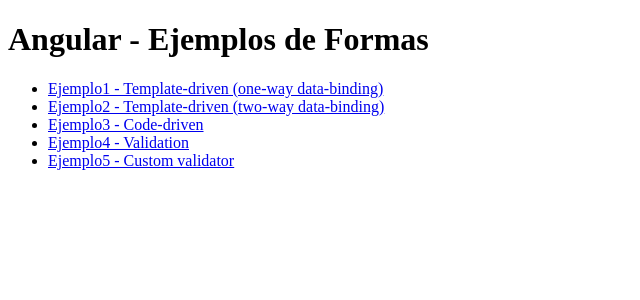
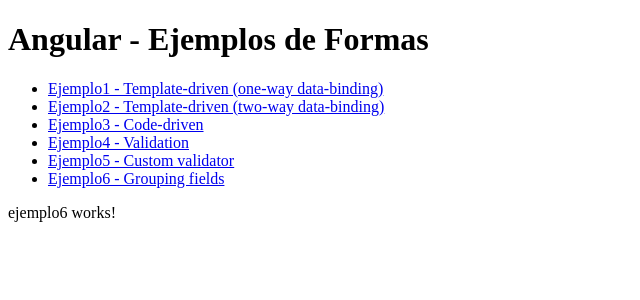
Before and after one commit to jsolisu/ng-formas, an Angular app: page /ej6 in a window 1280 px wide. Before the commit this address led to /. Shown: the top 300 px of the page, without its empty margins (0-640 px from the left). Built offline with nearby package versions, Linux system fonts and the light colour scheme.

Commit message:
Inicio ejemplo6

```diff
--- a/angular.json
+++ b/angular.json
@@ -102,5 +102,8 @@
         }
       }
     }
+  },
+  "cli": {
+    "analytics": false
   }
 }
--- a/src/app/app.component.ts
+++ b/src/app/app.component.ts
@@ -28,6 +28,10 @@
         <a [routerLink]="['/ej5']"
            routerLinkActive="router-link-active">Ejemplo5 - Custom validator</a>
       </li>
+      <li>
+        <a [routerLink]="['/ej6']"
+           routerLinkActive="router-link-active">Ejemplo6 - Grouping fields</a>
+      </li>
     </ul>
     <router-outlet />
   `,
--- a/src/app/app.routes.ts
+++ b/src/app/app.routes.ts
@@ -4,11 +4,13 @@
 import { Ejemplo3Component } from './ejemplo3/ejemplo3.component';
 import { Ejemplo4Component } from './ejemplo4/ejemplo4.component';
 import { Ejemplo5Component } from './ejemplo5/ejemplo5.component';
+import { Ejemplo6Component } from './ejemplo6/ejemplo6.component';
 
 export const routes: Routes = [
     { path: 'ej1', component: Ejemplo1Component },
     { path: 'ej2', component: Ejemplo2Component },
     { path: 'ej3', component: Ejemplo3Component },
     { path: 'ej4', component: Ejemplo4Component },
-    { path: 'ej5', component: Ejemplo5Component }
+    { path: 'ej5', component: Ejemplo5Component },
+    { path: 'ej6', component: Ejemplo6Component }
 ];
--- /dev/null
+++ b/src/app/ejemplo6/ejemplo6.component.html
@@ -0,0 +1 @@
+<p>ejemplo6 works!</p>
```
Also changed, not shown: src/app/ejemplo6/ejemplo6.component.ts (added, +12 -0 lines), src/app/ejemplo6/ejemplo6.component.scss (added), 1 other file (tests, documents, lock files or other folders).
